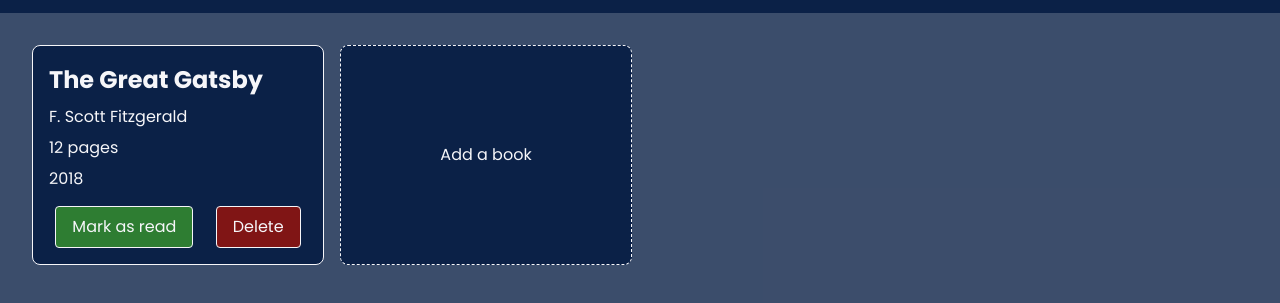
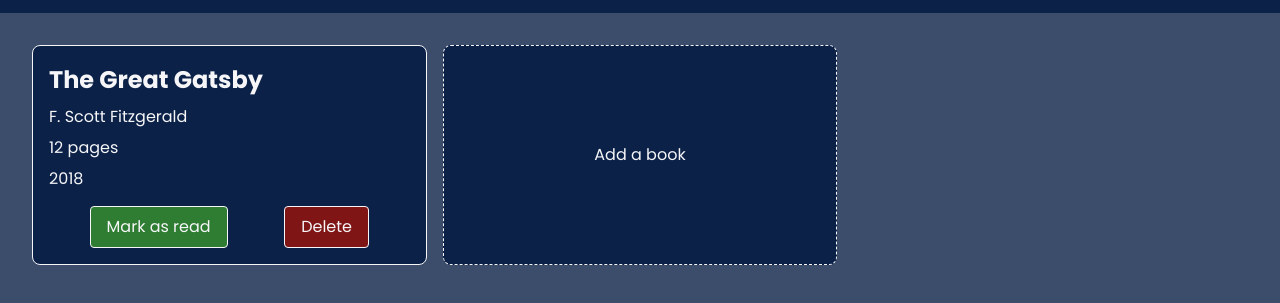
Before and after one commit to xhide341/library-app, a plain HTML site: page index.html in a window 1280 px wide. Shown: the part 67-370 px from the top of the page. Drawn offline with Linux system fonts and the light colour scheme.

Commit message:
fix layout

```diff
--- a/style.css
+++ b/style.css
@@ -55,7 +55,7 @@
 
 .book-container {
     display: grid;
-    grid-template-columns: repeat(auto-fill, minmax(250px, 1fr));
+    grid-template-columns: repeat(auto-fill, minmax(300px, 1fr));
     grid-auto-rows: 220px;
     gap: 1rem;
     padding: 1rem;
@@ -66,6 +66,7 @@
     flex-direction: column;
     justify-content: space-between;
     height: 100%;
+    width: 100%;
     padding: 1rem;
     background-color: var(--primary-color);
     color: #f6f6f9;
```
